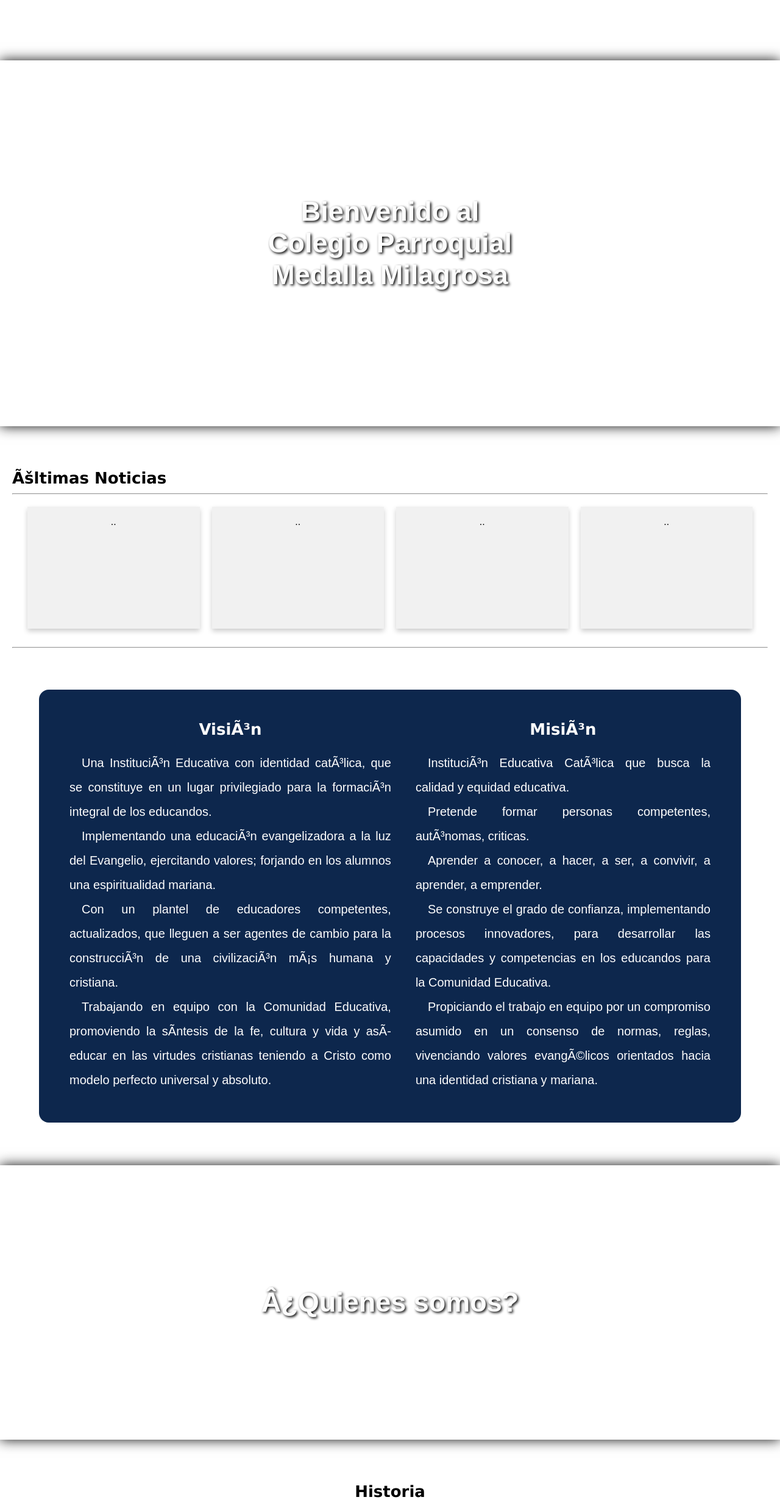
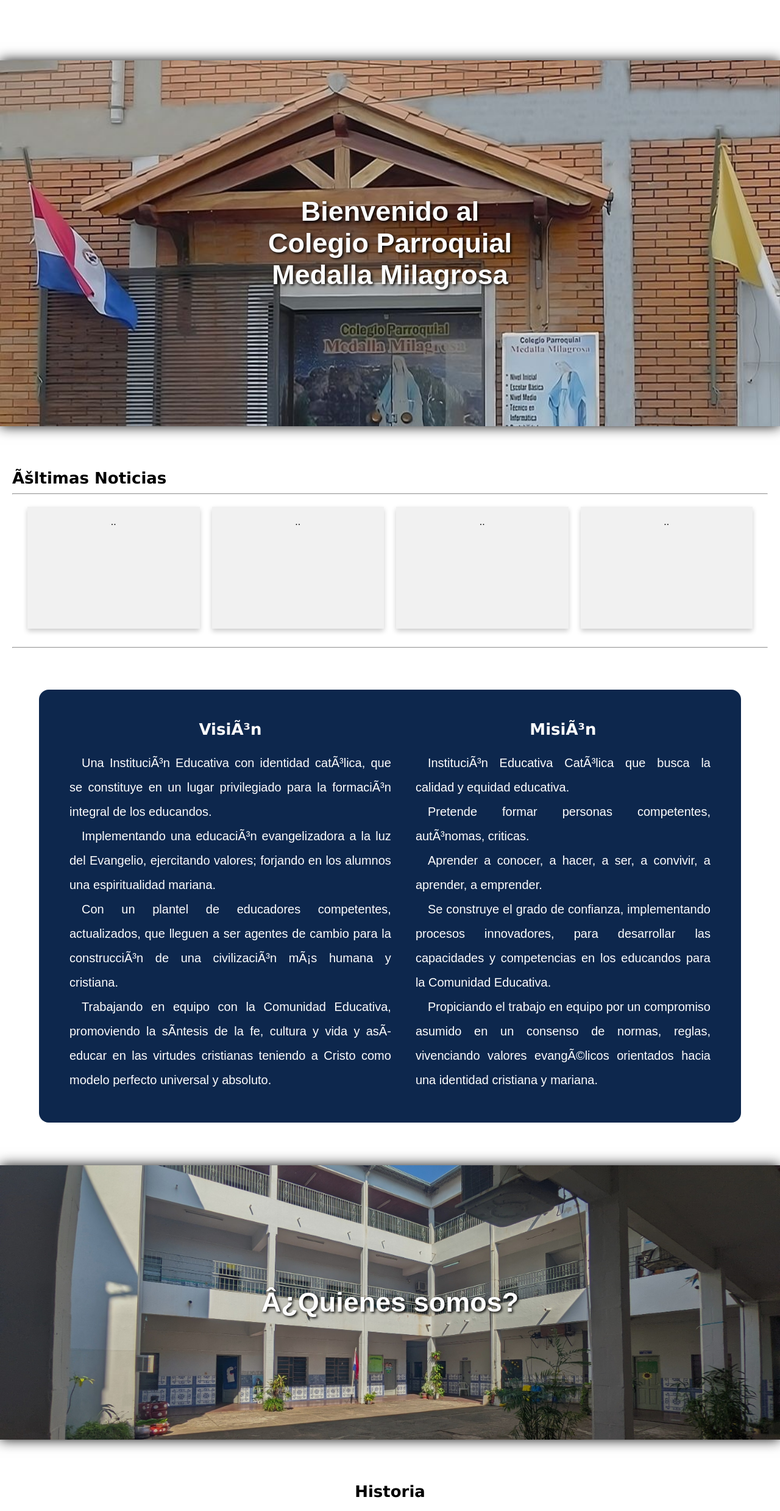
Before and after one commit to juanjrvrn/CPMM01.github.io, a plain HTML site: page index copy.html in a window 1280 px wide. Shown: the part 73-2551 px from the top of the page at 61% size. Drawn offline with Linux system fonts and the light colour scheme.

Commit message:
cambio en directorio de imagenes

```diff
--- a/css/bienvenido.css
+++ b/css/bienvenido.css
@@ -4,7 +4,7 @@
     width: 100%;
     /* border-radius: 16px; */
     text-shadow: 2px 2px 4px black;
-    background-image: url(img/colegio.jpg);
+    background-image: url(../img/colegio.jpg);
     background-size: cover;
     height: 600px;
     box-shadow: 0 0 20px 0 #0d0d0d;
@@ -19,7 +19,7 @@
     width: 100%;
     /* border-radius: 16px; */
     text-shadow: 2px 2px 4px black;
-    background-image: url(img/interior.jpg);
+    background-image: url(../img/interior.jpg);
     background-size: contain;
     background-repeat: round;
     height: 450px;
```
